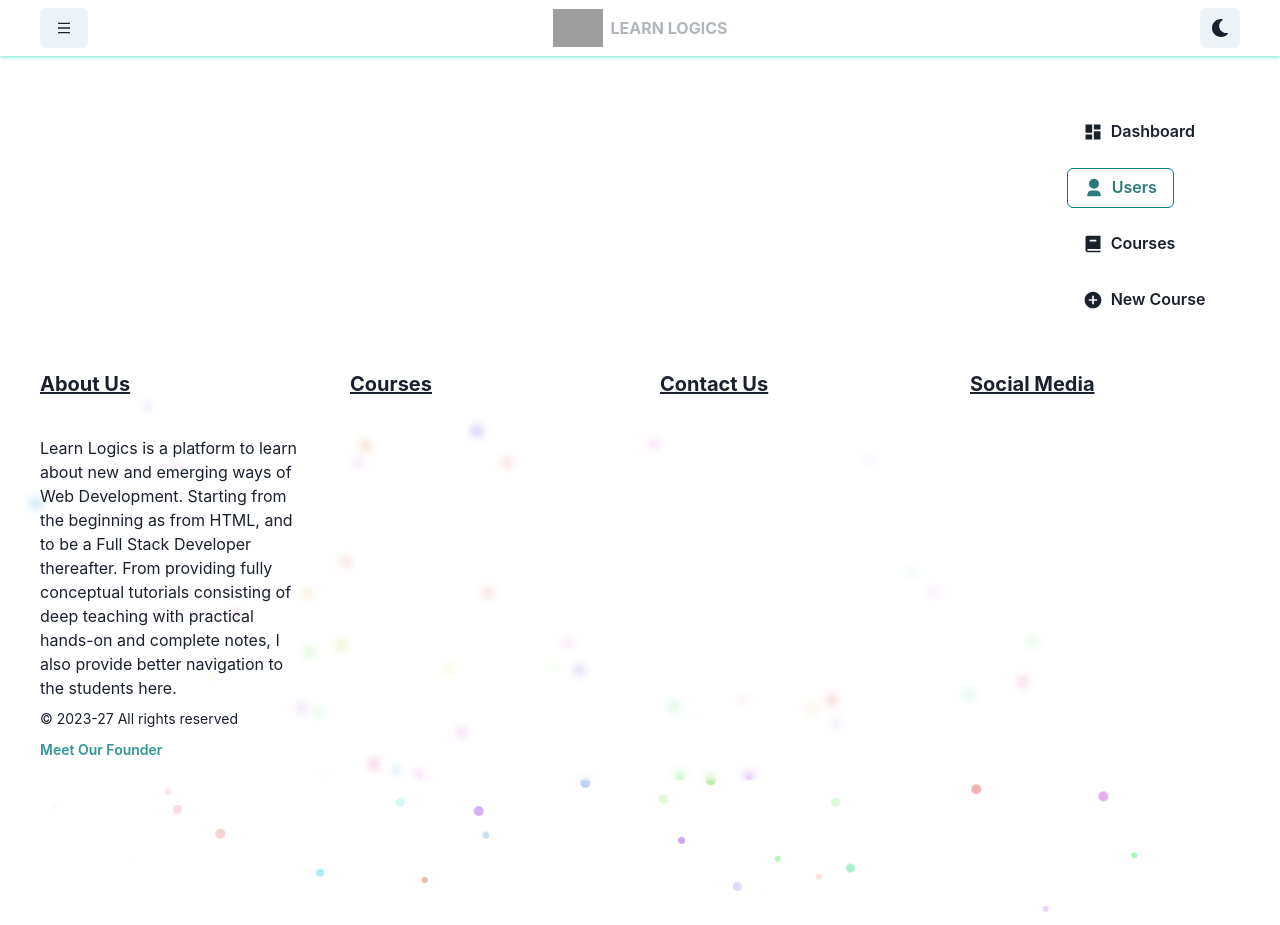
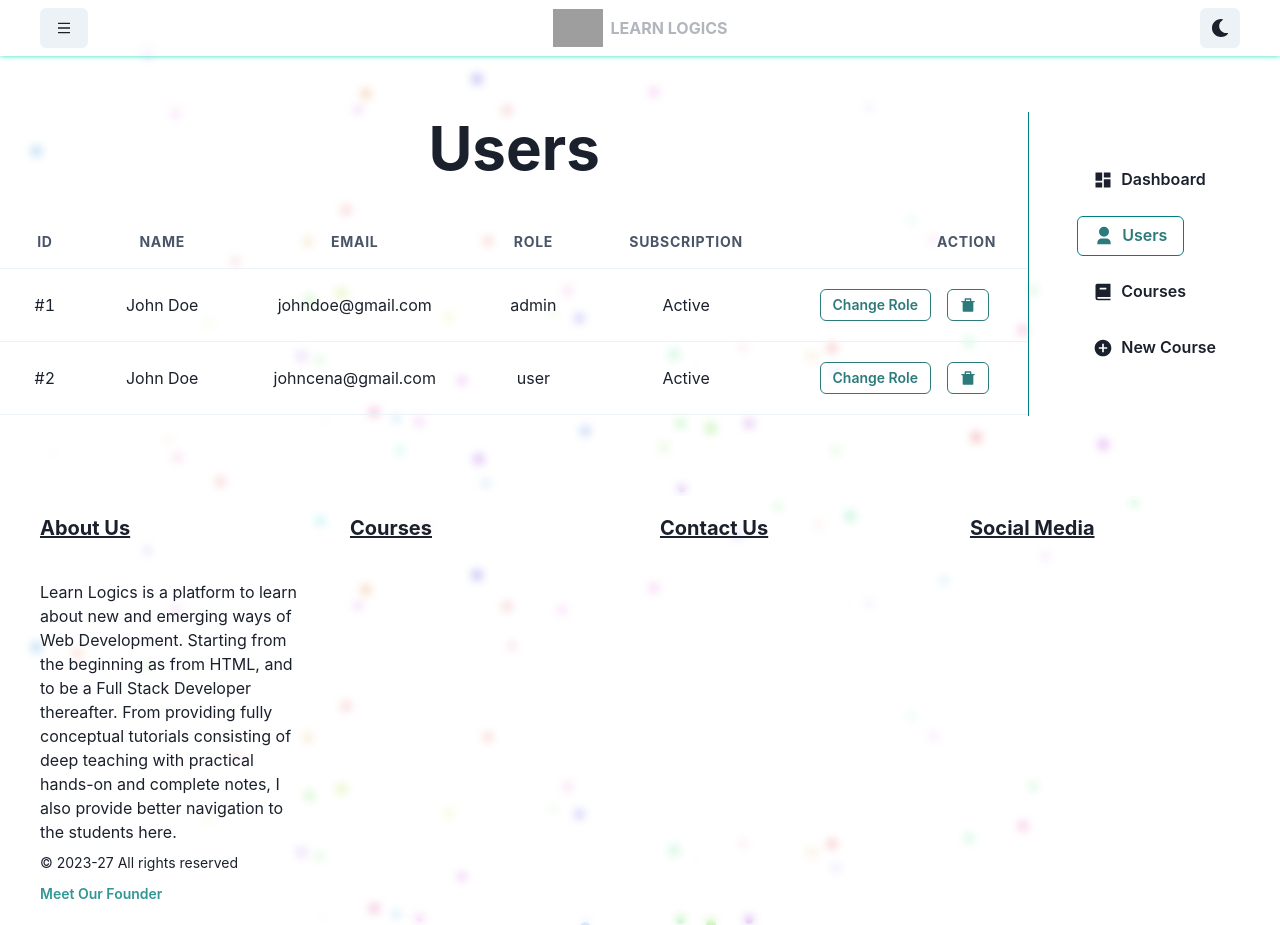
Before and after one commit to DeependraParmar/Learn-Logics, a React (Create React App) app: page /admin/users in a window 1280 px wide. Before the commit the page ends 800 px from the top, so only its background shows below. Built offline with nearby package versions, Linux system fonts and the light colour scheme; grey boxes are pictures that could not be loaded.

Commit message:
Users Page completed

```diff
--- a/src/components/Admin/Dashboard/Dashboard.jsx
+++ b/src/components/Admin/Dashboard/Dashboard.jsx
@@ -43,7 +43,7 @@ const Dashboard = () => {
             <Particles />
             <Grid backdropFilter={'blur(5px)'} justifyContent={'center'} padding={['7rem 1rem', '7rem 2rem', '7rem 2rem', '7rem 0rem 2rem 0rem']} templateColumns={['1fr', '1fr', '4fr 1fr', '5fr 1fr']} >
                 <Box boxSizing='border-box'>
-                    <Heading textAlign={'center'} mb={'1rem'} fontSize={['3xl', '3xl', '4xl', '6xl']} >Dashboard</Heading>
+                    <Heading textAlign={'center'} mb={'1rem'} fontSize={['3xl', '3xl', '4xl', '6xl']} >Admin Dashboard</Heading>
                     <Text textAlign={'center'} fontSize={'sm'} opacity={0.5} children={`Last Changed on: ${String(new Date()).split("G")[0]}`} />
 
                     <Stack direction={['column', 'column', 'row', 'row']} justifyContent={'center'} alignItems={'center'} mt={'2rem'} spacing={'2rem'} >
--- a/src/components/Admin/Sidebar.jsx
+++ b/src/components/Admin/Sidebar.jsx
@@ -7,7 +7,7 @@ const Sidebar = () => {
     const location = useLocation();
     return (
         <>
-            <VStack alignItems={'flex-start'} spacing={'4'} >
+            <VStack borderLeft={['', '', '1px solid teal','1px solid teal']} alignItems={'flex-start'} spacing={'4'} padding={['2rem 0rem','2rem 0rem','2rem','3rem']} >
                 <SidebarLinks route={'dashboard'} active={location.pathname==='/admin/dashboard'} icon={<RiDashboardFill size={'20'} />} text={'Dashboard'} />
                 <SidebarLinks route={'users'} active={location.pathname==='/admin/users'} icon={<RiUser3Fill size={'20'} />} text={'Users'} />
                 <SidebarLinks route={'courses'} active={location.pathname==='/admin/courses'} icon={<RiBook2Fill size={'20'} />} text={'Courses'} />
--- a/src/components/Admin/Users/Users.jsx
+++ b/src/components/Admin/Users/Users.jsx
@@ -1,13 +1,74 @@
-import { Box, Grid } from '@chakra-ui/react'
+import { Box, Grid, Heading, Table, TableContainer, Thead, Tr,Th,Td, Tbody, HStack, Button } from '@chakra-ui/react'
 import React from 'react'
 import Sidebar from '../Sidebar'
+import Particles from '../../Home/Particles'
+import { RiDeleteBin7Fill } from 'react-icons/ri'
 
 const Users = () => {
+
+  // creating temporary data for the table
+  const users = [
+    {
+      id: 1,
+      name: 'John Doe',
+      email: 'johndoe@gmail.com',
+      role: 'admin',
+      subscription: 'active'
+    },
+    {
+      id: 2,
+      name: 'John Doe',
+      email: 'johncena@gmail.com',
+      role: 'user',
+      subscription: 'active'
+    },
+  ]
+
   return (
     <>
-      <Grid padding={'7rem 0rem 2rem 0rem'} templateColumns={['1fr', '1fr', '5fr 1fr', '5fr 1fr']} >
-        <Box >
+    <Particles />
+      <Grid padding={['7rem 1rem 3rem 1rem', '7rem 0rem 5rem 0rem']} backdropFilter={'blur(5px)'} templateColumns={['1fr', '1fr', '5fr 1fr', '5fr 1fr']} >
+        <Box overflowX={'auto'}>
+          <Heading textAlign={'center'} mb={'2rem'} fontSize={['3xl', '3xl', '4xl', '6xl']} >Users</Heading>
+          <TableContainer width={['100vw','full']} >
+            <Table textAlign={'center'} size={'lg'} variant={'simple'} >
 
+              <Thead >
+                <Tr textAlign={'center'}>
+                  <Th textAlign={'center'}>ID</Th>
+                  <Th textAlign={'center'}>Name</Th>
+                  <Th textAlign={'center'}>Email</Th>
+                  <Th textAlign={'center'}>Role</Th>
+                  <Th textAlign={'center'}>Subscription</Th>
+                  <Th textAlign={'center'} isNumeric >Action</Th>
+                </Tr>
+              </Thead>
+
+
+              <Tbody textAlign={'center'}>
+                {
+                  users.map((user) => (
+                    <Tr textAlign={'center'} key={user.id} >
+                      <Td textAlign={'center'}>#{user.id}</Td>
+                      <Td textAlign={'center'}>{user.name}</Td>
+                      <Td textAlign={'center'}>{user.email}</Td>
+                      <Td textAlign={'center'}>{user.role}</Td>
+                      <Td textAlign={'center'}>{user.subscription==='active'?"Active":"Not Active"}</Td>
+                      <Td textAlign={'center'} isNumeric >
+                        <HStack justifyContent={'center'} spacing={'1rem'} >
+                            <Button size={'sm'} colorScheme={'teal'} variant={'outline'} >Change Role</Button>
+                            <Button size={'sm'} colorScheme='teal' variant={'outline'} ><RiDeleteBin7Fill size='16' /></Button>
+                        </HStack>
+                      </Td>
+                    </Tr>
+                  ))
+                }
+              </Tbody>
+
+
+
+            </Table>
+          </TableContainer>
         </Box>
         <Sidebar />
       </Grid>
```
